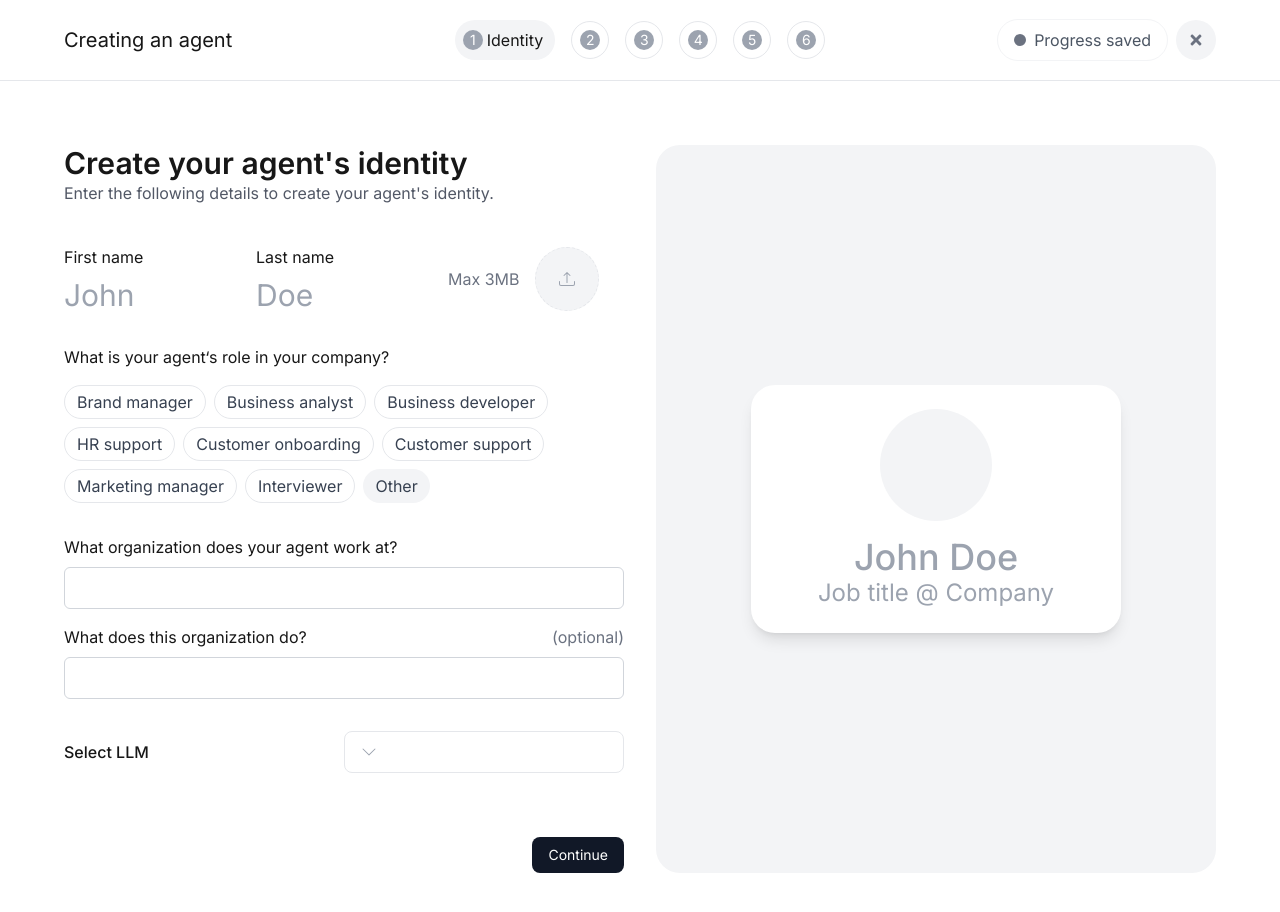
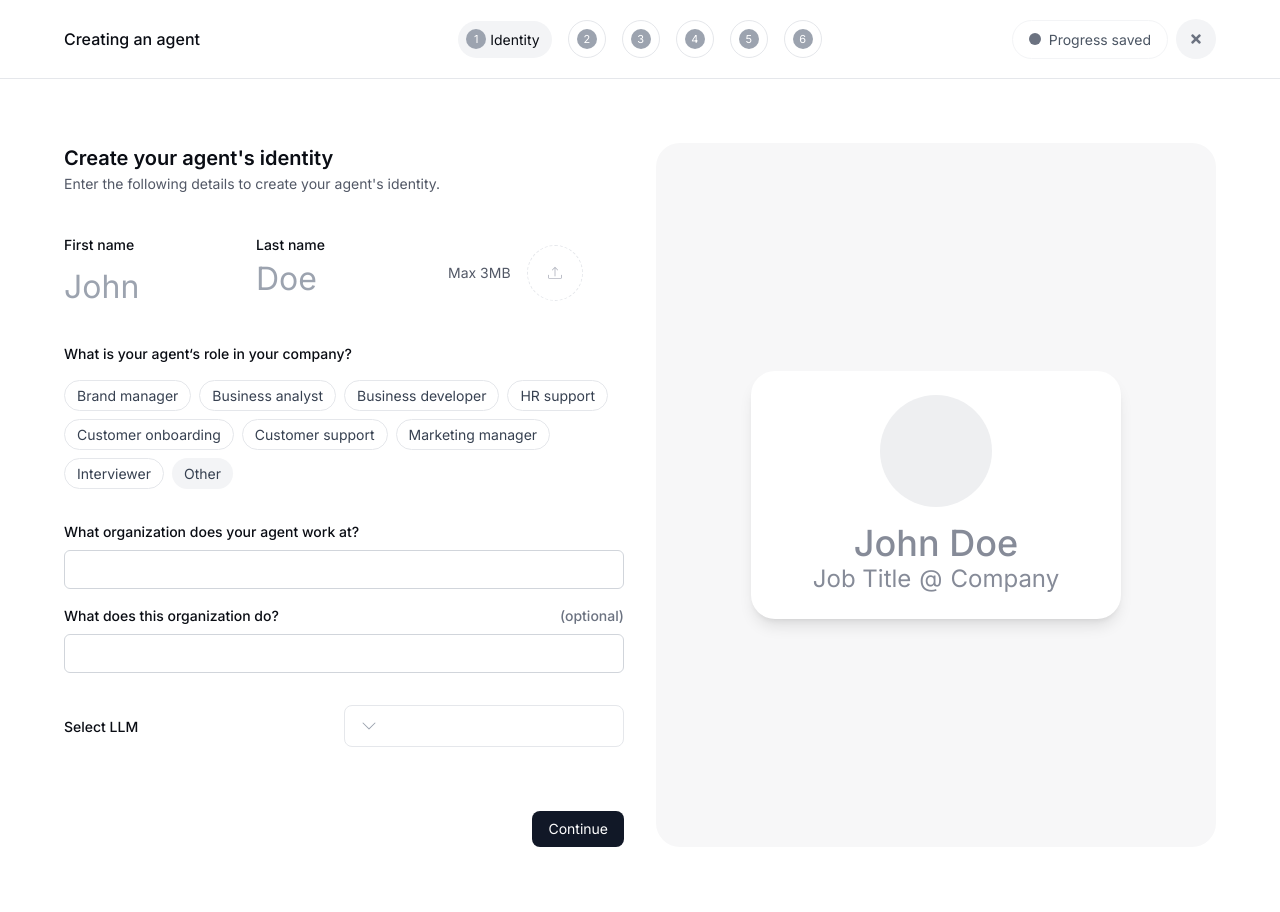
Before and after one commit to devprogroup/nextgpt, a Next.js app: page /create-agent in a window 1280 px wide. Shown: the top 912 px of the page. Built offline with nearby package versions, Linux system fonts and the light colour scheme.

Commit message:
font size color fix

```diff
--- a/src/app/create-agent/page.tsx
+++ b/src/app/create-agent/page.tsx
@@ -38,8 +38,8 @@ const CreateAgent: React.FC = () => {
                         <div className="space-y-10 flex-grow">
                             {step !== 5 && (
                                 <div>
-                                    <h1 className="nextgpt__agent_title">{STEPS[step].title}</h1>
-                                    <p className="nextgpt__agent_subtitle">{STEPS[step].subtitle}</p>
+                                    <h1 className="nextgpt__title">{STEPS[step].title}</h1>
+                                    <p className="nextgpt__subtitle">{STEPS[step].subtitle}</p>
                                 </div>
                             )}
 
@@ -61,20 +61,29 @@ const CreateAgent: React.FC = () => {
                         <div className="rounded-3xl bg-white p-6  min-w-2/3 shadow-lg">
                             <div className="flex flex-col items-center gap-4">
                                 {agent.identity.avatarUrl ? (
-                                    <Image src={agent.identity.avatarUrl || ''} alt="Avatar" className="rounded-full h-24 w-24 object-cover" />
+                                    <Image
+                                        width={112}
+                                        height={112}
+                                        src={agent.identity.avatarUrl || ''} alt="Avatar" className="rounded-full h-28 h-28" />
                                 ) : (
-                                    <div className="flex h-28 w-28 items-center justify-center rounded-full bg-gray-100 text-3xl font-medium">
+                                    <div className="flex h-28 w-28 items-center justify-center rounded-full nextgpt__bg-neutral-100 text-3xl font-medium">
                                     {agent.identity.firstName[0]}
                                     {agent.identity.lastName[0]}
                                 </div>
                                 )}
 
 
-                                <div className="text-center text-gray-400">
+                                <div className="text-center">
                                     <h3 className="text-4xl font-medium">
-                                        {agent.identity.firstName || 'John'} {agent.identity.lastName || 'Doe'}
+                                        {agent.identity.firstName ? (<span>{agent.identity.firstName}</span>) : <span className="nextgpt__text-color:placeholder">John</span>}
+                                        &nbsp;
+                                        {agent.identity.lastName ? (<span>{agent.identity.lastName}</span>) : <span className="nextgpt__text-color:placeholder">Doe</span>}
                                     </h3>
-                                    <p className="text-2xl">{agent.identity.role || 'Job title'} @ {agent.identity.organization || 'Company'}</p>
+                                    <p className="text-2xl">
+                                        {agent.identity.role ? (<span>{agent.identity.role}</span>) : <span className="nextgpt__text-color:placeholder">Job Title</span>}
+                                        <span className={`mx-2 ${agent.identity.organization && agent.identity.role ? '' : 'nextgpt__text-color:placeholder'}`}>@</span>
+                                        {agent.identity.organization ? (<span>{agent.identity.organization}</span>) : <span className="nextgpt__text-color:placeholder">Company</span>}
+                                    </p>
                                 </div>
                             </div>
                         </div>
--- a/src/components/create-agent/common/header.tsx
+++ b/src/components/create-agent/common/header.tsx
@@ -13,14 +13,14 @@ export default function ProgressHeader() {
     return (
         <div className="screen-x-padding py-5 border-b border-gray-200">
             <div className="flex items-center justify-center relative">
-                <h3 className="absolute left-0 text-xl">Creating an agent</h3>
+                <h3 className="absolute left-0 text-[16px] nextgpt__font:semibold">Creating an agent</h3>
                 <div className="flex items-center">
                     {
                         STEPS.map((it, i)=>(
                             <div
                                 onClick={()=>dispatch(setStep(i))}
                                 className={`cursor-pointer rounded-full flex items-center mx-2 ${step === i ? 'bg-gray-100' : 'border border-gray-200'} p-2`} key={i}>
-                                <span className="h-5 text-sm w-5 flex justify-center items-center bg-gray-400 text-white rounded-full">{i+1}</span>
+                                <span className="h-5 text-[11px] w-5 flex justify-center items-center bg-gray-400 text-white rounded-full">{i+1}</span>
                                 { step === i && <span className="block mx-1 capitalize">{it.key}</span>}
                             </div>
                         ))
--- a/src/components/create-agent/identity.tsx
+++ b/src/components/create-agent/identity.tsx
@@ -62,30 +62,30 @@ export default function AgentForm() {
                     </label>
                     <input
                         id="firstName"
-                        className="w-full rounded-md focus:outline-none text-3xl"
+                        className="w-full rounded-md focus:outline-none nextgpt__text-2xl"
                         value={identity.firstName}
                         placeholder="John"
                         onChange={(e) => setIdentityValue('firstName', e.target.value)}
                     />
                 </div>
-                <div className="space-y-2">
+                <div className="space-y-0">
                     <label htmlFor="lastName" className="block">
                         Last name
                     </label>
                     <input
                         id="lastName"
-                        className="w-full rounded-md focus:outline-none text-3xl"
+                        className="w-full rounded-md focus:outline-none nextgpt__text-2xl"
                         value={identity.lastName}
                         placeholder="Doe"
                         onChange={(e) => setIdentityValue('lastName', e.target.value)}
                     />
                 </div>
                 <div className="flex items-center">
-                    <span className="mr-4 text-gray-500">Max 3MB</span>
+                    <span className="mr-4 nextgpt__text-color:sub">Max 3MB</span>
                     <button
                         onClick={onUploadClick}
-                        className="w-16 h-16 flex bg-gray-100 rounded-full border border-dashed justify-center items-center text-gray-400">
-                        <BsUpload />
+                        className="w-[56px] h-[56px] flex nextgpt__bg-neutral-25 rounded-full border border-dashed justify-center items-center nextgpt-color-icon-default">
+                        <BsUpload width={20} height={20} />
                     </button>
                 </div>
             </div>
@@ -136,8 +136,8 @@ export default function AgentForm() {
                     <input
                         id="orgDescription"
                         className="nextgpt__input"
-                        value={identity.organizationDescription}
-                        onChange={(e) => setIdentityValue('organizationDescription', e.target.value)}
+                        value={identity.role}
+                        onChange={(e) => setIdentityValue('role', e.target.value)}
                     />
                 </div>
             </div>
@@ -179,7 +179,7 @@ export default function AgentForm() {
                                 className="group flex cursor-default items-center gap-2 rounded-lg p-1 select-none data-[focus]:bg-white"
                             >
                                 <div className="flex items-center gap-2 px-3">
-                                    <Image src={it.icon} alt="icon" className="w-6 h-6 rounded-full" />
+                                    <Image width={20} height={20} src={it.icon} alt="icon" className="w-6 h-6 rounded-full" />
                                     <span>{it.label} {it.isDefault && '(default)'}</span>
                                 </div>
                             </ListboxOption>
--- a/src/globals.css
+++ b/src/globals.css
@@ -2,21 +2,48 @@
 @tailwind components;
 @tailwind utilities;
 
-:root {
-  --background: #ffffff;
-  --foreground: #171717;
-  --x-padding: 4rem;
+
+body {
+  font-family:  'Inter';
+  @apply nextgpt__text-color:main  bg-white nextgpt__text-size:md;
 }
 
-body {
-  color: var(--foreground);
-  background: var(--background);
-  font-family:  'Inter';
+
+.nextgpt__text-size\:md {
+  @apply text-[14px];
+}
+.nextgpt__text-xl {
+  @apply text-[20px];
+}
+.nextgpt__text-2xl {
+  @apply text-[32px];
 }
 
+
+.nextgpt__text-color\:main {
+  @apply text-[#0A0D14];
+}
+
+.nextgpt__text-color\:sub {
+  @apply text-[#525866];
+}
+
+.nextgpt__text-color\:placeholder {
+  @apply text-[#868B98];
+}
+
+.nextgpt__font\:bold {
+  @apply font-[600];
+}
+.nextgpt__font\:semibold {
+  @apply font-[500];
+}
+
+.nextgpt-color-icon-default {
+  @apply text-[#B4B7C1];
+}
 .screen-x-padding {
-  padding-left: var(--x-padding);
-  padding-right: var(--x-padding);
+  @apply px-[4rem]
 }
 
 .nextgpt__btn-rounded {
@@ -24,7 +51,8 @@ body {
 }
 
 .nextgpt__btn-rounded.active {
-  @apply bg-gray-900 text-white
+  @apply bg-gray-900 text-white;
+  line-height: 24px;
 }
 .nextgpt__input {
   @apply w-full rounded-md border border-gray-300 px-3 py-2 focus:border-gray-900 focus:outline-none
@@ -33,11 +61,15 @@ body {
   @apply rounded-lg bg-gray-900 px-4 py-2 text-sm text-white hover:bg-gray-800
 }
 
-.nextgpt__agent_title {
-  @apply text-3xl font-semibold
+.nextgpt__title {
+  @apply nextgpt__font:bold nextgpt__text-main nextgpt__text-xl;
 }
-.nextgpt__agent_subtitle {
-  @apply nextgpt__text-muted
+
+label {
+  @apply nextgpt__font:semibold
+}
+.nextgpt__subtitle {
+  @apply nextgpt__text-color:sub nextgpt__text-size:md;
 }
 .nextgpt__form-group {
   @apply space-y-2
@@ -72,5 +104,8 @@ body {
 }
 
 .nextgpt__bg-surface {
-  @apply bg-gray-100
+  @apply bg-[#F7F7F8];
 }
+.nextgpt__bg-neutral-100{
+  @apply bg-[#EEEFF1];
+}
```
